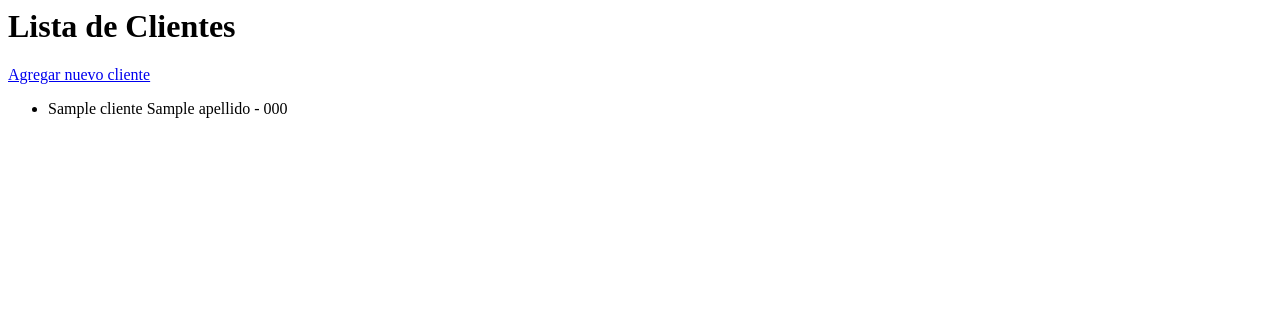
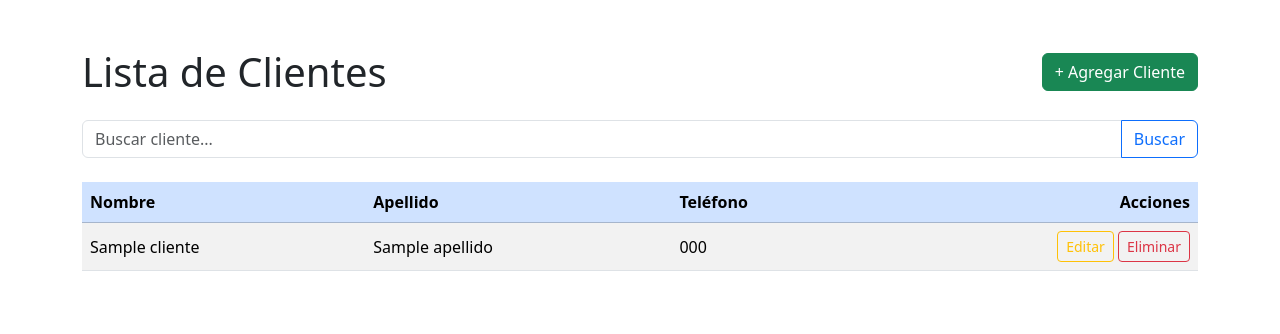
Before and after one commit to cordorat/Serviwatch, a Django app: template core/templates/cliente/cliente_list.html in a window 1280 px wide. Shown: the top 334 px of the page. Run offline with Django 5.2, Linux system fonts and the light colour scheme; the template is opened without the code that fills it: most values are stand-ins (such as "Sample title", 1, 10 or a date in 2020).

Commit message:
Frontend de Cliente par despliegue

```diff
--- a/core/templates/cliente/cliente_list.html
+++ b/core/templates/cliente/cliente_list.html
@@ -1,9 +1,60 @@
-<h1>Lista de Clientes</h1>
-<a href="{% url 'cliente_create' %}">Agregar nuevo cliente</a>
-<ul>
-  {% for cliente in clientes %}
-    <li>{{ cliente.nombre }} {{ cliente.apellido }} - {{ cliente.telefono }}</li>
-  {% empty %}
-    <li>No hay clientes registrados.</li>
-  {% endfor %}
-</ul>
+{% load static %}
+<!DOCTYPE html>
+<html lang="es">
+<head>
+  <meta charset="UTF-8">
+  <title>Lista de Clientes</title>
+  <link href="https://cdn.jsdelivr.net/npm/bootstrap@5.3.3/dist/css/bootstrap.min.css" rel="stylesheet">
+  <link rel="stylesheet" href="{% static 'styles.css' %}">
+</head>
+<body>
+  <div class="container py-5">
+
+    <div class="d-flex justify-content-between align-items-center mb-4">
+      <h1 class="mb-0">Lista de Clientes</h1>
+      <a href="{% url 'cliente_create' %}" class="btn btn-success">+ Agregar Cliente</a>
+    </div>
+
+    <!-- Campo de búsqueda -->
+    <form method="GET" class="mb-4">
+      <div class="input-group">
+        <input type="text" name="q" class="form-control" placeholder="Buscar cliente..." value="{{ request.GET.q }}">
+        <button class="btn btn-outline-primary" type="submit">Buscar</button>
+      </div>
+    </form>
+
+    {% if clientes %}
+      <div class="table-responsive">
+        <table class="table table-striped table-hover align-middle">
+          <thead class="table-primary">
+            <tr>
+              <th>Nombre</th>
+              <th>Apellido</th>
+              <th>Teléfono</th>
+              <th class="text-end">Acciones</th>
+            </tr>
+          </thead>
+          <tbody>
+            {% for cliente in clientes %}
+              <tr>
+                <td>{{ cliente.nombre }}</td>
+                <td>{{ cliente.apellido }}</td>
+                <td>{{ cliente.telefono }}</td>
+                <td class="text-end">
+                  <a href="{% url 'cliente_update' cliente.id %}" class="btn btn-sm btn-outline-warning">Editar</a>
+                  <a href="{% url 'cliente_delete' cliente.id %}" class="btn btn-sm btn-outline-danger">Eliminar</a>
+                </td>
+              </tr>
+            {% endfor %}
+          </tbody>
+        </table>
+      </div>
+    {% else %}
+      <div class="alert alert-info">No hay clientes registrados.</div>
+    {% endif %}
+
+  </div>
+
+  <script src="https://cdn.jsdelivr.net/npm/bootstrap@5.3.3/dist/js/bootstrap.bundle.min.js"></script>
+</body>
+</html>
```
Also changed, not shown: core/templates/cliente/cliente_form.html (+61 -20 lines).
